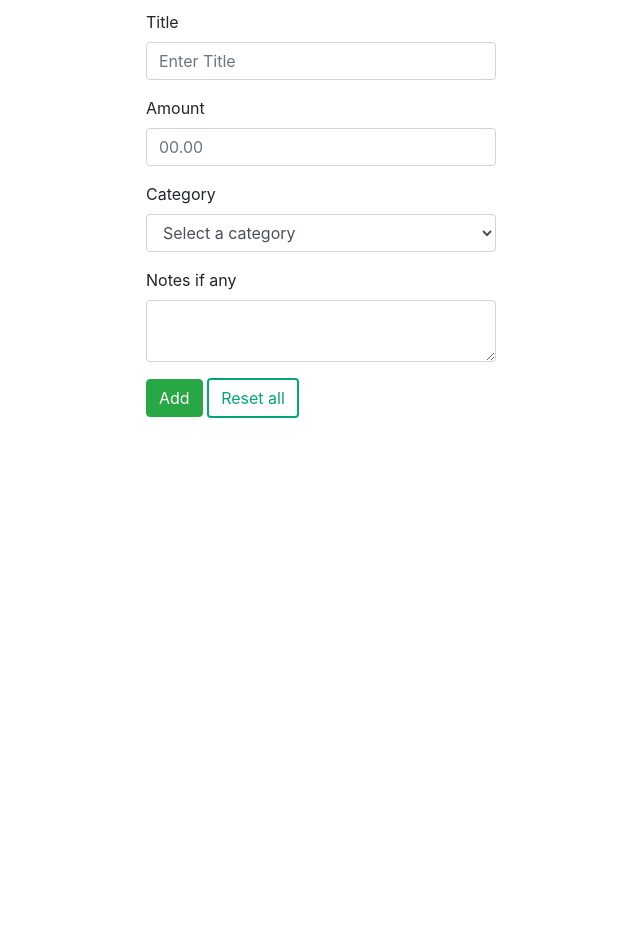
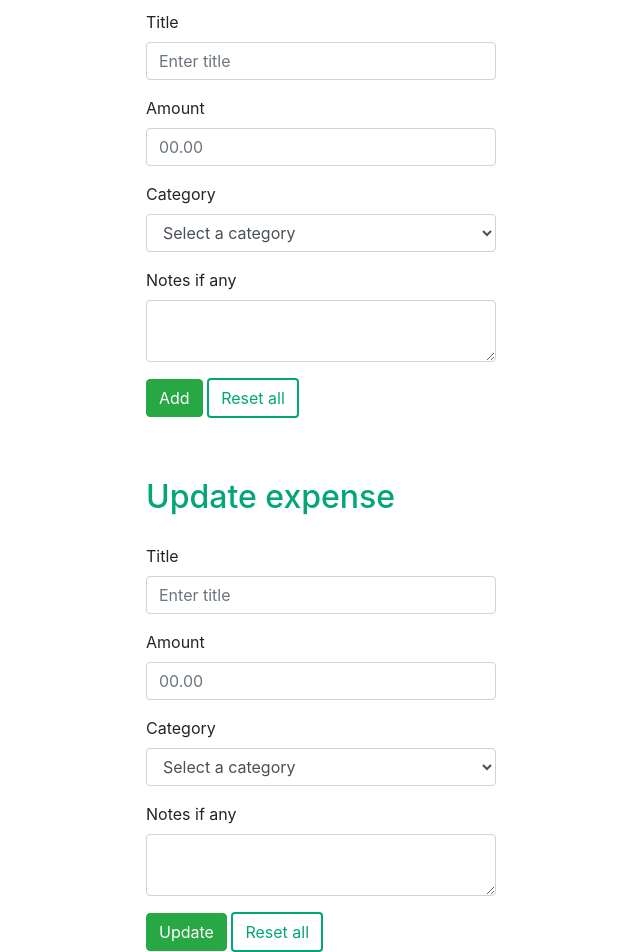
Before and after one commit to codesect/cs01-team-edsger-05, a React (Create React App) app: page / in a window 1280 px wide. Shown: the part 509-1461 px from the top of the page, without its empty margins (319-959 px from the left). Before the commit the page ends 927 px from the top, so only its background shows below. Built offline with nearby package versions, Linux system fonts and the light colour scheme.

Commit message:
Add expense form file deleted created a general form for both add and update expenses

```diff
--- a/src/components/AddExpense.js
+++ b/src/components/ExpenseForm.js
@@ -1,20 +1,26 @@
 import React, { Component } from "react";
-import { Button, Form, FormGroup, Label,  Input } from "reactstrap";
+import { Link, Redirect } from "react-router-dom";
+import { Button, Form, FormGroup, Label ,Input} from "reactstrap";
 
 import { Formik, Field, ErrorMessage } from "formik";
 import * as Yup from "yup";
 
-const AddExpenseSchema = Yup.object().shape({
+const LoginSchema = Yup.object().shape({
   title: Yup.string().required("Required title"),
   amount: Yup.string().required("Required Amount"),
   category: Yup.string().required("Required category")
 });
-class AddExpence extends Component {
+class ExpenseForm extends Component {
   constructor(props) {
     super(props);
-    this.state = {};
+    this.state = {
+      isLoggedIn: false
+    };
   }
   render() {
+    if (this.state.isLoggedIn) {
+      return <Redirect to="/dashboard" />;
+    }
     return (
       <div
         style={{
@@ -28,16 +34,17 @@ class AddExpence extends Component {
           className="heading"
           style={{ paddingBottom: "20px", color: "#03a679" }}
         >
-          <h2>Add Expense</h2>
+          <h2>{this.props.title}</h2>
         </div>
         <Formik
           initialValues={{
-            username: "",
-            password: ""
+            title: "",
+            amount: "",
+            category:""
           }}
-          validationSchema={AddExpenseSchema}
-          onSubmit={() => {
-            alert("Form is validated! Submitting the form...");
+          validationSchema={LoginSchema}
+          onSubmit={({ setSubmitting }) => {
+
           }}
         >
           {({
@@ -61,7 +68,7 @@ class AddExpence extends Component {
                   className={`form-control ${
                     touched.title && errors.title ? "is-invalid" : ""
                   }`}
-                  placeholder="Enter Title"
+                  placeholder="Enter title"
                 />
                 <ErrorMessage
                   component="div"
@@ -69,7 +76,7 @@ class AddExpence extends Component {
                   className="invalid-feedback"
                 />
               </FormGroup>
-              <FormGroup>
+                   <FormGroup>
                 <Label for="amount">Amount</Label>
                 <Field
                   type="number"
@@ -86,7 +93,7 @@ class AddExpence extends Component {
 
                 <ErrorMessage
                   component="div"
-                  name="category"
+                  name="amount"
                   className="invalid-feedback"
                 />
               </FormGroup>
@@ -109,15 +116,17 @@ class AddExpence extends Component {
 
         <ErrorMessage
                   component="div"
-                  name="amount"
+                  name="category"
                   className="invalid-feedback"
                 />
       </FormGroup>
-      <FormGroup>
+       <FormGroup>
         <Label for="notes">Notes if any</Label>
         <Input type="textarea" name="text" id="notes" />
       </FormGroup>
-              <Button color="success">Add</Button>{" "}
+              <Button color="success" type="submit">
+                {this.props.buttonVal}
+              </Button>{" "}
               <Button
                 color="success"
                 style={{
@@ -136,4 +145,4 @@ class AddExpence extends Component {
   }
 }
 
-export default AddExpence;
+export default ExpenseForm;
--- a/src/components/Home.js
+++ b/src/components/Home.js
@@ -1,6 +1,6 @@
 import React, { Component } from "react";
 import Login from "./Login";
-import AddExpense from "./AddExpense";
+import ExpenseForm from "./ExpenseForm";
 
 class Home extends Component {
   state = {};
@@ -8,7 +8,8 @@ class Home extends Component {
     return (
       <div className="container">
         <Login/>
-        <AddExpense/>
+        <ExpenseForm buttonVal="Add" title="Add expense"/>
+        <ExpenseForm buttonVal="Update" title="Update expense"/>
       </div>
     );
   }
```
